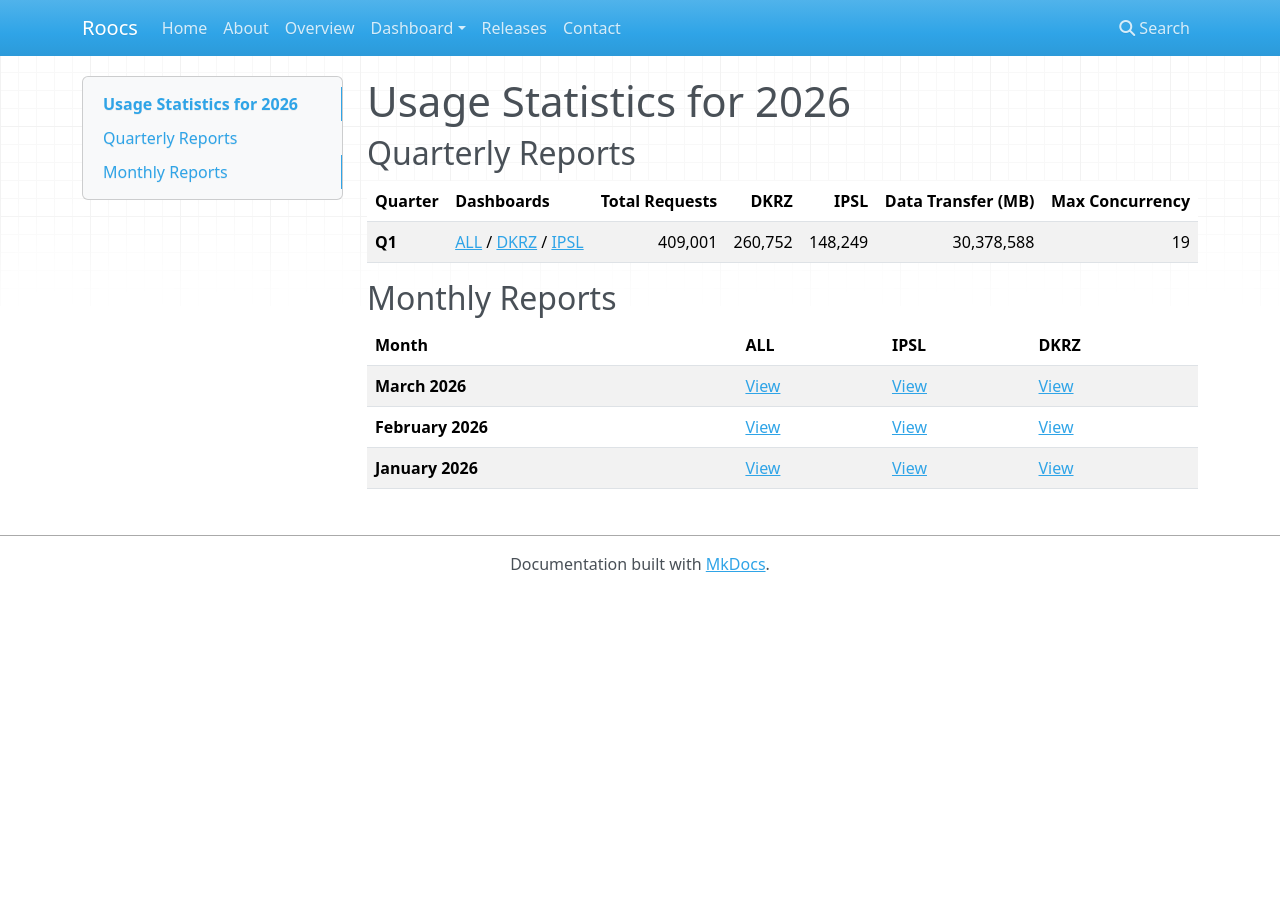
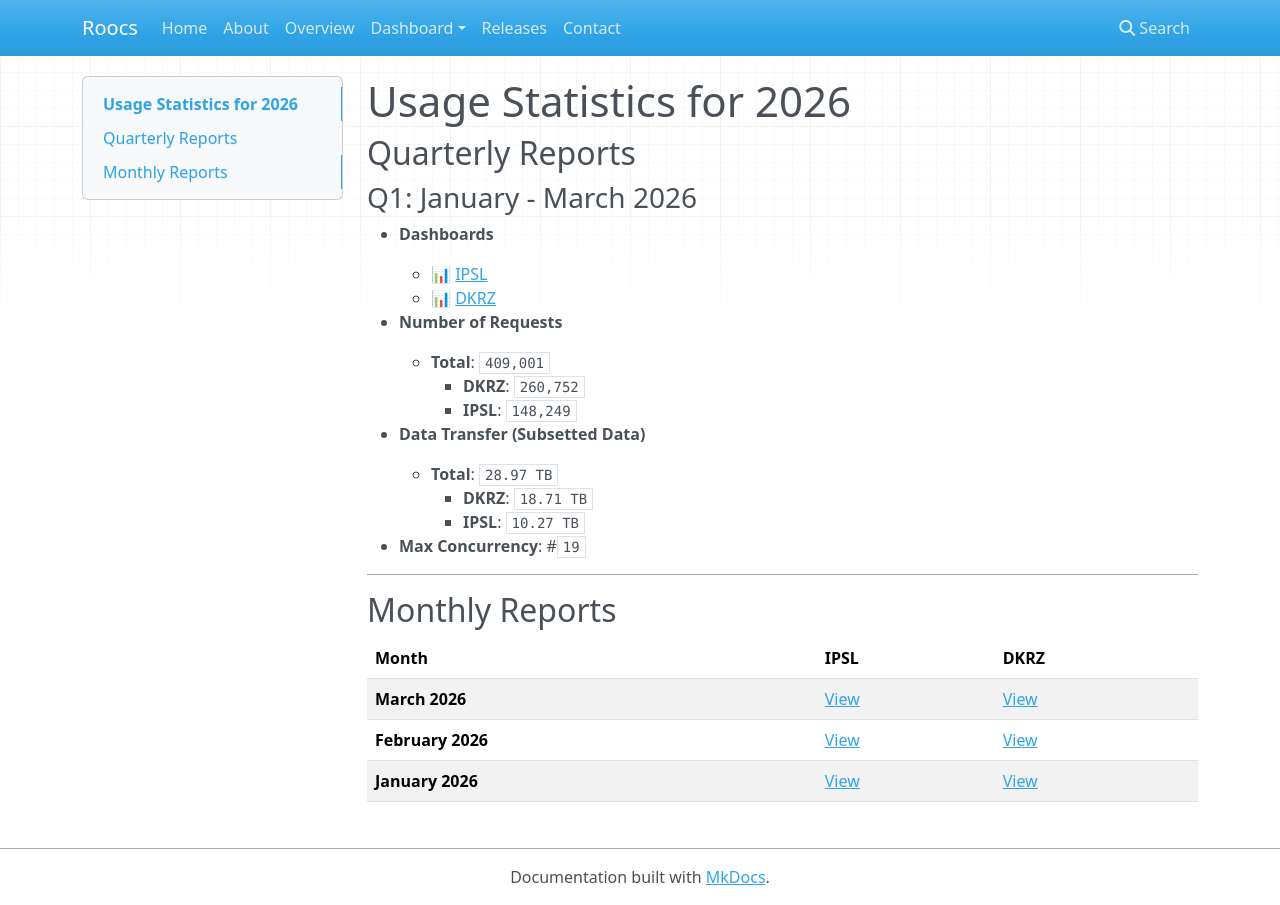
Before and after one commit to roocs/roocs.github.io, an MkDocs documentation site: the page built from docs/dashboard/dashboard-2026.md, in a window 1280 px wide. Built offline with MkDocs 1.6.1, drawn with Linux system fonts in a browser that asks for light colours; nearby versions of some CDN libraries.

```diff
--- a/docs/dashboard/dashboard-2026.md
+++ b/docs/dashboard/dashboard-2026.md
@@ -1,17 +1,31 @@
 # Usage Statistics for 2026
 
 ## Quarterly Reports
+### Q1: January - March 2026
 
-| Quarter | Dashboards | Total Requests | DKRZ | IPSL | Data Transfer (MB) | Max Concurrency |
-|---|---|---:|---:|---:|---:|---:|
-| **Q1** | [ALL](/downloads/dashboard/2026/dashboard-2026-q1-all.html) / [DKRZ](/downloads/dashboard/2026/dashboard-2026-q1-dkrz.html) / [IPSL](/downloads/dashboard/2026/dashboard-2026-q1-ipsl.html) | 409,001 | 260,752 | 148,249 | 30,378,588 | 19 |
+- **Dashboards**
+    - 📊 [IPSL](/downloads/dashboard/2026/dashboard-2026-q1-ipsl.html)
+    - 📊 [DKRZ](/downloads/dashboard/2026/dashboard-2026-q1-dkrz.html)
+
+- **Number of Requests**
+    - **Total**: `409,001`
+        - **DKRZ**: `260,752`
+        - **IPSL**: `148,249`
+
+- **Data Transfer (Subsetted Data)**
+    - **Total**: `28.97 TB`
+        - **DKRZ**: `18.71 TB`
+        - **IPSL**: `10.27 TB`
+
+- **Max Concurrency**: #`19`
 
 
+---
 
 ## Monthly Reports
 
-| Month | ALL | IPSL | DKRZ |
-|---|---|---|---|
-| **March 2026** | [View](/downloads/dashboard/2026/dashboard-2026-03-all.html) | [View](/downloads/dashboard/2026/dashboard-2026-03-ipsl.html) | [View](/downloads/dashboard/2026/dashboard-2026-03-dkrz.html) |
-| **February 2026** | [View](/downloads/dashboard/2026/dashboard-2026-02-all.html) | [View](/downloads/dashboard/2026/dashboard-2026-02-ipsl.html) | [View](/downloads/dashboard/2026/dashboard-2026-02-dkrz.html) |
-| **January 2026** | [View](/downloads/dashboard/2026/dashboard-2026-01-all.html) | [View](/downloads/dashboard/2026/dashboard-2026-01-ipsl.html) | [View](/downloads/dashboard/2026/dashboard-2026-01-dkrz.html) |
+| Month | IPSL | DKRZ |
+|------------------|----------------|----------------|
+| **March 2026** | [View](/downloads/dashboard/2026/dashboard-2026-03-ipsl.html) | [View](/downloads/dashboard/2026/dashboard-2026-03-dkrz.html) |
+| **February 2026** | [View](/downloads/dashboard/2026/dashboard-2026-02-ipsl.html) | [View](/downloads/dashboard/2026/dashboard-2026-02-dkrz.html) |
+| **January 2026** | [View](/downloads/dashboard/2026/dashboard-2026-01-ipsl.html) | [View](/downloads/dashboard/2026/dashboard-2026-01-dkrz.html) |
```
Also changed, not shown: README.md (+14 -3 lines), 1 other file.
